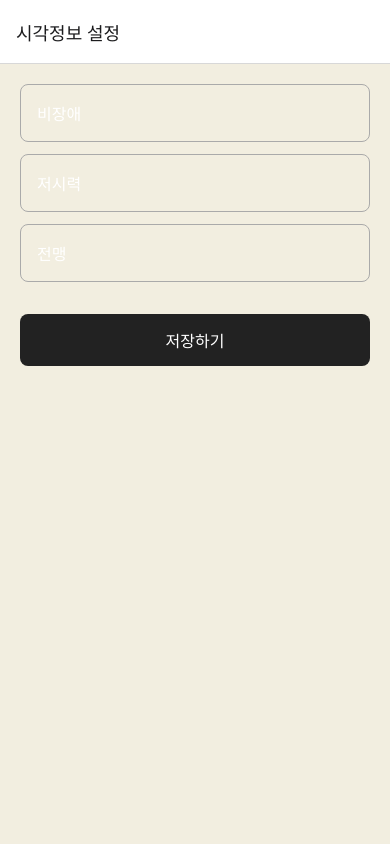
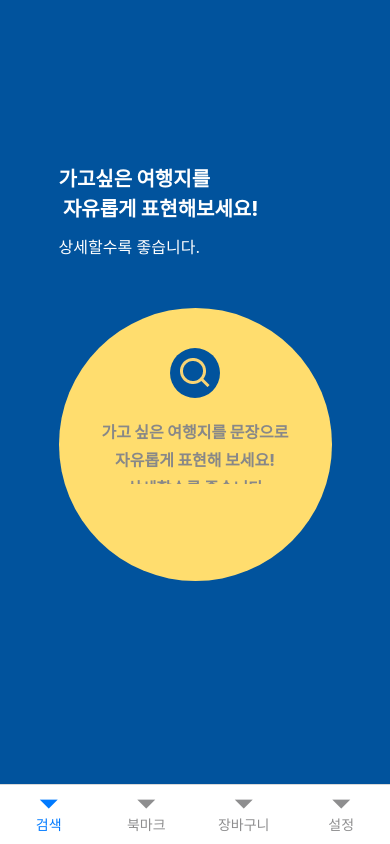
Before and after one commit to Forzzle/Ambby_FE, a React Native app: screen /BookMark in a window 390 px wide. Built offline with nearby package versions, Linux system fonts and the light colour scheme; what react-native-sound would draw is missing.

Commit message:
feat: 바텀네비게이션 적용

```diff
--- a/App.jsx
+++ b/App.jsx
@@ -1,28 +1,28 @@
 import React from 'react';
+import {VisionProvider} from './src/contexts/visionContext';
+import Router from './src/router';
+import {ThemeProvider} from './src/contexts/themeContext';
+import {CartProvider} from './src/contexts/CartContext';
 import {NavigationContainer} from '@react-navigation/native';
-import {VisionProvider} from './src/contexts/visionContext';
-import Router from './src/Router';
-import {ThemeProvider} from './src/contexts/themeContext';
-import {SafeAreaView, StyleSheet} from 'react-native';
+import {GestureHandlerRootView} from 'react-native-gesture-handler';
+import {View} from 'react-native';
 
 const App = () => {
   return (
-    <SafeAreaView style={styles.safeArea}>
+    <View style={{flex: 1}}>
+      <GestureHandlerRootView>
         <ThemeProvider>
+          <CartProvider>
             <VisionProvider>
               <NavigationContainer>
                 <Router />
               </NavigationContainer>
             </VisionProvider>
+          </CartProvider>
         </ThemeProvider>
-    </SafeAreaView>
+      </GestureHandlerRootView>
+    </View>
   );
 };
 
-const styles = StyleSheet.create({
-  safeArea: {
-    flex: 1,
-  },
-});
-
 export default App;
--- a/babel.config.js
+++ b/babel.config.js
@@ -1,3 +1,4 @@
 module.exports = {
   presets: ['module:@react-native/babel-preset'],
+  plugins: ['react-native-reanimated/plugin'],
 };
--- a/src/Router.jsx
+++ /dev/null
@@ -1,67 +0,0 @@
-import React from 'react';
-import {createStackNavigator} from '@react-navigation/stack';
-import {useVision} from './contexts/visionContext';
-import SearchPage from './pages/SearchPage';
-import SearchResultPage from './pages/SearchResultPage';
-import DetailPage from './pages/DetailPage';
-import SoundPage from './pages/SoundPage';
-import VisionSettingScreen from './pages/VisionSettingPage';
-import BookMarkPage from './pages/BookMarkPage';
-import SettingPage from './pages/SettingPage';
-import RoutePlanPage from './pages/RoutePlanPage';
-
-const Stack = createStackNavigator();
-
-const Router = () => {
-  const {visionMode} = useVision();
-  console.log('시각상태:', visionMode);
-
-  return (
-    <Stack.Navigator
-      initialRouteName={visionMode === 'normal' ? 'VisionSetting' : 'Search'}>
-      <Stack.Screen
-        name="Setting"
-        component={SettingPage}
-        options={{headerShown: false}}
-      />
-      <Stack.Screen
-        name="Search"
-        component={SearchPage}
-        options={{headerShown: false}}
-      />
-
-      <Stack.Screen
-        name="SearchResult"
-        component={SearchResultPage}
-        options={{title: '검색 결과'}}
-      />
-      <Stack.Screen
-        name="DetailPage"
-        component={DetailPage}
-        options={{title: '상세페이지'}}
-      />
-      <Stack.Screen
-        name="Sound"
-        component={SoundPage}
-        options={{title: '사운드 테스트'}}
-      />
-      <Stack.Screen
-        name="BookMarkPage"
-        component={BookMarkPage}
-        options={{title: '나의 북마크'}}
-      />
-      <Stack.Screen
-        name="VisionSetting"
-        component={VisionSettingScreen}
-        options={{title: '시각정보 설정'}}
-      />
-      <Stack.Screen
-        name="RoutePlan"
-        component={RoutePlanPage}
-        options={{title: '장바구니'}}
-      />
-    </Stack.Navigator>
-  );
-};
-
-export default Router;
--- a/src/components/ListCard.jsx
+++ b/src/components/ListCard.jsx
@@ -11,7 +11,7 @@ const ListCard = ({item}) => {
 
   return (
     <TouchableOpacity
-      onPress={() => navigation.navigate('DetailPage', {placeId: item.id})}
+      onPress={() => navigation.push('Detail', {placeId: item.id})}
       style={styles.card}>
       <View style={styles.row}>
         <Text style={styles.title}>{item.name}</Text>
--- a/src/contexts/visionContext.js
+++ b/src/contexts/visionContext.js
@@ -4,7 +4,7 @@ import AsyncStorage from '@react-native-async-storage/async-storage';
 const VisionContext = createContext();
 
 export const VisionProvider = ({children}) => {
-  const [visionMode, setVisionMode] = useState(null);
+  const [visionMode, setVisionMode] = useState('normal');
   const [loading, setLoading] = useState(true);
 
   useEffect(() => {
--- a/src/pages/SearchPage.jsx
+++ b/src/pages/SearchPage.jsx
@@ -32,7 +32,7 @@ const SearchPage = () => {
     setLoading(true);
     try {
       const res = await searchPlaces(prompt);
-      navigation.navigate('SearchResult', {
+      navigation.push('SearchResult', {
         data: res.data,
         query: prompt,
       });
--- a/src/pages/SettingPage.jsx
+++ b/src/pages/SettingPage.jsx
@@ -70,12 +70,6 @@ const SettingPage = () => {
           </Text>
         </TouchableOpacity>
       ))}
-
-      <TouchableOpacity
-        style={[styles.backBtn, {backgroundColor: theme.colors.primary}]}
-        onPress={() => navigation.navigate('Search')}>
-        <Text style={{color: theme.colors.accent}}>← 뒤로가기</Text>
-      </TouchableOpacity>
     </View>
   );
 };
@@ -115,10 +109,4 @@ const styles = StyleSheet.create({
     fontSize: 14,
     fontWeight: 'bold',
   },
-  backBtn: {
-    marginTop: 40,
-    padding: 12,
-    alignItems: 'center',
-    borderRadius: 8,
-  },
 });
--- a/src/pages/VisionSettingPage.jsx
+++ b/src/pages/VisionSettingPage.jsx
@@ -3,11 +3,11 @@ import {View, Text, TouchableOpacity, StyleSheet} from 'react-native';
 import {useVision} from '../contexts/visionContext';
 import {useNavigation} from '@react-navigation/native';
 import {useTheme} from '../contexts/themeContext';
+
 const visionOptions = ['비장애', '저시력', '전맹'];
 
 const VisionSettingPage = () => {
   const {theme} = useTheme();
-
   const {visionMode, updateVisionMode} = useVision(); //context로 관리
   const [selected, setSelected] = useState(visionMode);
   const navigation = useNavigation();
@@ -15,7 +15,7 @@ const VisionSettingPage = () => {
   const saveSelection = async () => {
     if (selected) {
       await updateVisionMode(selected);
-      navigation.navigate('Search');
+      // navigation.navigate('Search');
     }
   };
 
@@ -28,24 +28,21 @@ const VisionSettingPage = () => {
           style={[
             styles.option,
             {borderColor: theme.colors.border},
-            selected === option && {
-              backgroundColor: '#000',
-              borderColor: theme.colors.border,
-            },
+            selected === option && styles.selectedOption,
           ]}
           onPress={() => setSelected(option)}>
           <Text
             style={[
               styles.optionText,
+              {color: theme.colors.text},
               selected === option && styles.selectedText,
-              {color: theme.colors.text},
             ]}>
             {option}
           </Text>
         </TouchableOpacity>
       ))}
       <TouchableOpacity
-        style={[styles.button, {color: theme.colors.background}]}
+        style={[styles.button, {backgroundColor: theme.colors.primary}]}
         onPress={saveSelection}
         disabled={!selected}>
         <Text style={[styles.buttonText, {color: theme.colors.text}]}>
@@ -62,7 +59,6 @@ const styles = StyleSheet.create({
   container: {
     flex: 1,
     padding: 20,
-    backgroundColor: '#fff',
   },
   option: {
     padding: 16,
@@ -72,11 +68,9 @@ const styles = StyleSheet.create({
   },
   selectedOption: {
     backgroundColor: '#000',
-    borderColor: '#737373',
   },
   optionText: {
     fontSize: 16,
-    color: '#333',
   },
   selectedText: {
     color: '#fff',
@@ -84,13 +78,11 @@ const styles = StyleSheet.create({
   },
   button: {
     marginTop: 20,
-    backgroundColor: '#222',
     paddingVertical: 14,
     borderRadius: 8,
     alignItems: 'center',
   },
   buttonText: {
-    color: '#fff',
     fontSize: 16,
   },
 });
--- /dev/null
+++ b/src/router.js
@@ -0,0 +1,132 @@
+import React, {useEffect} from 'react';
+
+import {createStackNavigator} from '@react-navigation/stack';
+import {createBottomTabNavigator} from '@react-navigation/bottom-tabs';
+const Tab = createBottomTabNavigator();
+const Stack = createStackNavigator();
+
+import {useVision} from './contexts/visionContext';
+
+import DetailPage from './pages/DetailPage';
+import SearchPage from './pages/SearchPage';
+import SearchResultPage from './pages/SearchResultPage';
+import SoundPage from './pages/SoundPage';
+import VisionSettingScreen from './pages/VisionSettingPage';
+import BookMarkPage from './pages/BookMarkPage';
+import SettingPage from './pages/SettingPage';
+import RoutePlanPage from './pages/RoutePlanPage';
+
+const MainTab = () => {
+  return (
+    <Tab.Navigator
+      screenOptions={{
+        headerShown: false,
+        tabBarStyle: {
+          backgroundColor: '#fff',
+          height: 60, // 원하는 높이 설정
+        },
+        tabBarLabelStyle: {
+          fontSize: 14,
+        },
+        tabBarIconStyle: {
+          height: 24,
+          width: 24,
+        },
+      }}>
+      <Tab.Screen
+        name="SearchTab"
+        component={SearchStack}
+        options={{
+          tabBarLabel: '검색',
+          tabBarOnPress: () => {
+            console.log('Search Tab clicked');
+            // 탭 클릭 시 발생하는 이벤트 로깅
+          },
+        }}
+      />
+      <Tab.Screen
+        name="BookMarkTab"
+        component={BookMarkStack}
+        options={{
+          tabBarLabel: '북마크',
+          tabBarOnPress: () => {
+            console.log('Search Tab clicked');
+            // 탭 클릭 시 발생하는 이벤트 로깅
+          },
+        }}
+      />
+      <Tab.Screen
+        name="RoutePlanTab"
+        component={RoutePlanStack}
+        options={{tabBarLabel: '장바구니'}}
+      />
+      <Tab.Screen
+        name="SettingTab"
+        component={SettingStack}
+        options={{tabBarLabel: '설정'}}
+      />
+    </Tab.Navigator>
+  );
+};
+// 검색 탭
+
+const SearchStack = () => {
+  useEffect(() => {
+    console.log('SearchStack mounted or changed');
+  }, []);
+
+  return (
+    <Stack.Navigator screenOptions={{headerShown: false}}>
+      <Stack.Screen name="Search" component={SearchPage} />
+      <Stack.Screen name="SearchResult" component={SearchResultPage} />
+    </Stack.Navigator>
+  );
+};
+
+// 북마크 탭
+const BookMarkStack = () => (
+  <Stack.Navigator screenOptions={{headerShown: false}}>
+    <Stack.Screen name="BookMark" component={BookMarkPage} />
+  </Stack.Navigator>
+);
+
+// 설정 탭
+const SettingStack = () => (
+  <Stack.Navigator screenOptions={{headerShown: false}}>
+    <Stack.Screen name="VisionSetting" component={VisionSettingScreen} />
+    <Stack.Screen name="Setting" component={SettingPage} />
+    <Stack.Screen name="Sound" component={SoundPage} />
+  </Stack.Navigator>
+);
+
+// 경로계획 탭
+const RoutePlanStack = () => (
+  <Stack.Navigator screenOptions={{headerShown: false}}>
+    <Stack.Screen name="RoutePlan" component={RoutePlanPage} />
+    <Stack.Screen name="Detail" component={DetailPage} />
+  </Stack.Navigator>
+);
+
+const Router = () => {
+  // const {visionMode} = useVision();
+
+  // if (visionMode === 'normal') {
+  //   return (
+  //     <RootStack.Navigator screenOptions={{headerShown: false}}>
+  //       <RootStack.Screen
+  //         name="VisionSetting"
+  //         component={VisionSettingScreen}
+  //       />
+  //     </RootStack.Navigator>
+  //   );
+  // }
+
+  return (
+    <Stack.Navigator screenOptions={{headerShown: false}}>
+      <Stack.Screen name="MainTab" component={MainTab} />
+      <Stack.Screen name="Detail" component={DetailPage} />
+    </Stack.Navigator>
+  );
+};
+
+export default Router;
```
Also changed, not shown: package.json (+5 -4 lines), 2 other files (tests, documents, lock files or other folders). Lines whose indentation alone changed are shown as unchanged.
